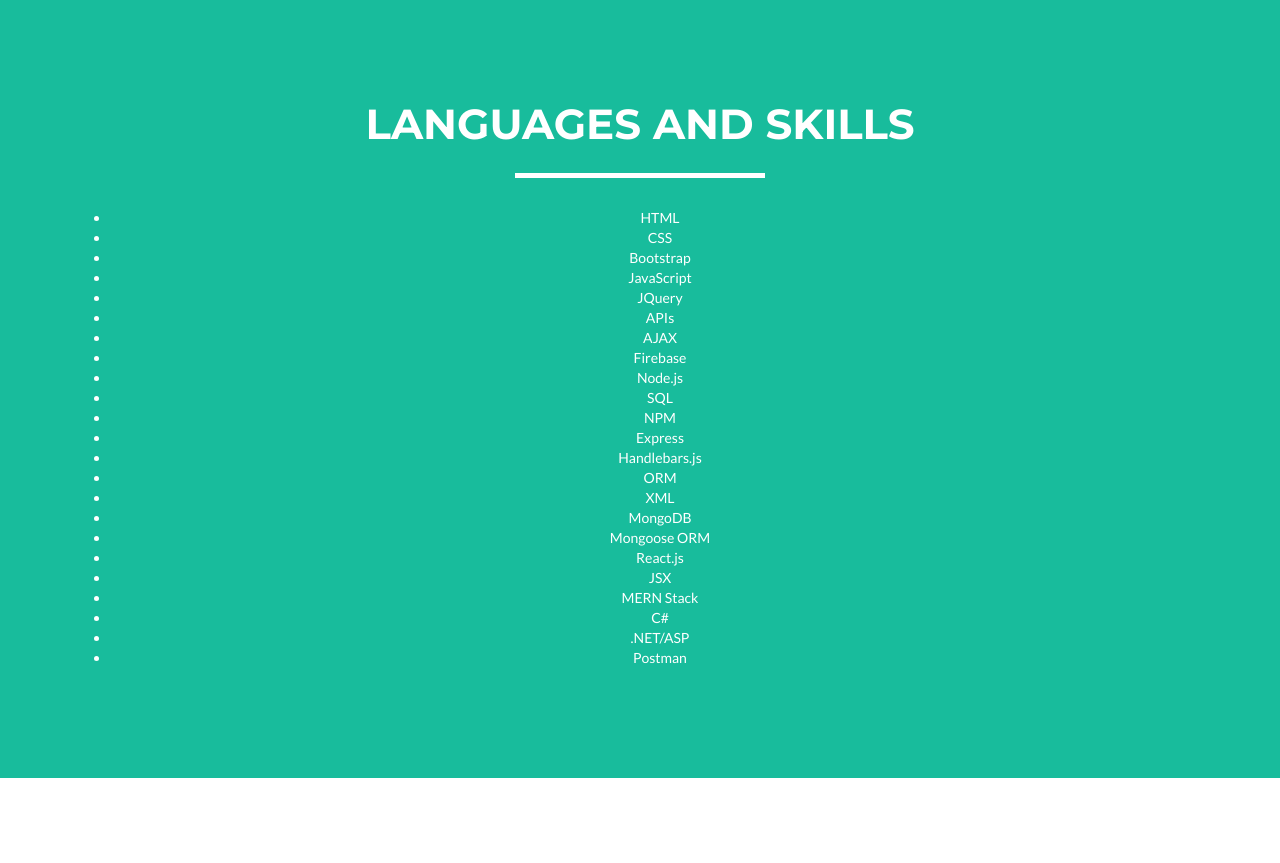
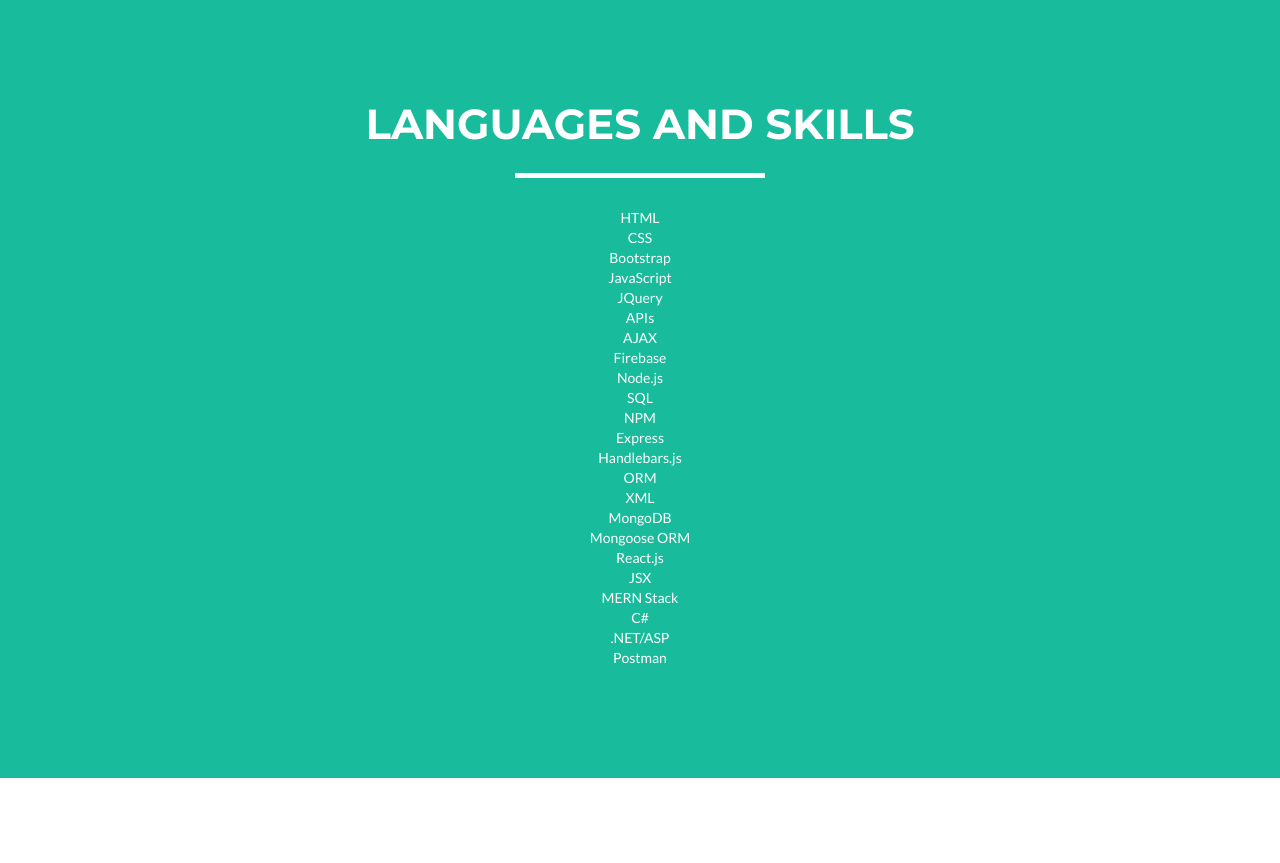
Before and after one commit to jlev2282/Leverett-Portfolio, a PHP site: page / in a window 1280 px wide. Shown: the part 2485-3348 px from the top of the page. Run offline with PHP 8.4, Linux system fonts and the light colour scheme; some libraries are stand-ins or nearby versions.

Commit message:
removed bullets

```diff
--- a/css/freelancer.css
+++ b/css/freelancer.css
@@ -535,5 +535,5 @@ ul #languages li {
 }
 
 ul {
-  list-style: none;
+  list-style-type: none;
 }
--- a/index.html
+++ b/index.html
@@ -126,7 +126,7 @@
                     <!--HTML; Git; CSS; Bootstrap; JavaScript; JQuery; APIs; AJAX; Firebase; Node.js; NPM; MySQL;
                     Express; Handlebars.js; ORM; XML; MongoDB; Mongoose ORM; React.js;
                     JSX; MERN Stack; C#; .NET/ASP; Ruby; Python Go PHP; Postman; Windows; Excel; Outlook;-->
-                    <ul id="languages">
+                    <ul id="languages" class="list-unstyled">
                         <li>HTML</li>
                         <li>CSS</li>
                         <li>Bootstrap</li>
```
